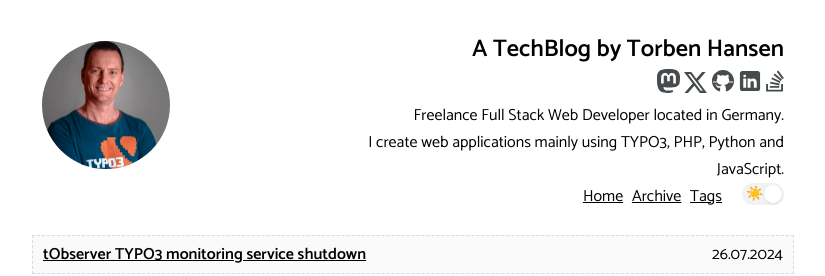
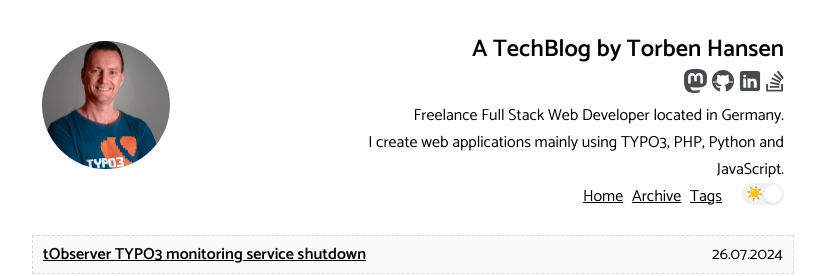
Before and after one commit to derhansen/derhansen.github.io, a Jekyll site: the page built from index.html, in a window 1280 px wide. Shown: the top 276 px of the page, without its empty margins (227-1052 px from the left). Built offline with Jekyll 4.4.1, drawn with Linux system fonts in a browser that asks for light colours; the list of posts is cut into pages by our own code; comment, search, counter and statistics services are not loaded.

Commit message:
Removed X icon from layout.

```diff
--- a/_layouts/default.html
+++ b/_layouts/default.html
@@ -5,7 +5,6 @@
 		<div class="profile-about">
 			<h2 class="author">A TechBlog by {{site.author.name}}</h2>
 			<a href="https://phpc.social/@derhansen" target="_blank"><img src="assets/images/icon/mastodon.svg" class="social-icon" alt="Mastodon icon"></a>
-			<a href="https://twitter.com/derhansen" target="_blank"><img src="assets/images/icon/x.svg" class="social-icon-x" alt="X icon"></a>
 			<a href="https://github.com/derhansen" target="_blank"><img src="assets/images/icon/github.svg" class="social-icon" alt="GitHub icon"></a>
 			<a href="https://www.linkedin.com/in/torben-hansen-42b8411a3/" target="_blank"><img src="assets/images/icon/linkedin.svg" class="social-icon" alt="LinkedIn icon"></a>
 			<a href="https://stackoverflow.com/users/1744743/derhansen" target="_blank"><img src="assets/images/icon/stackoverflow.svg" class="social-icon" alt="StackOverflow icon"></a>
```
